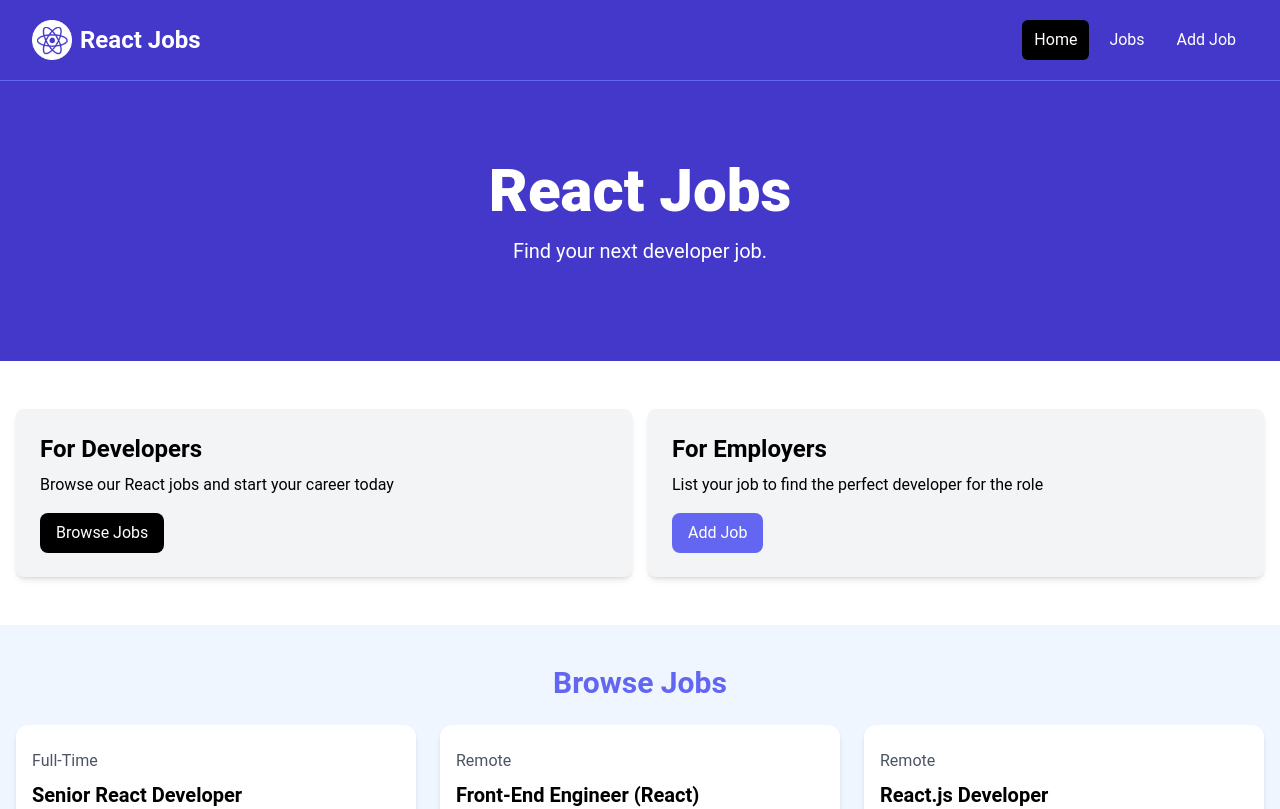
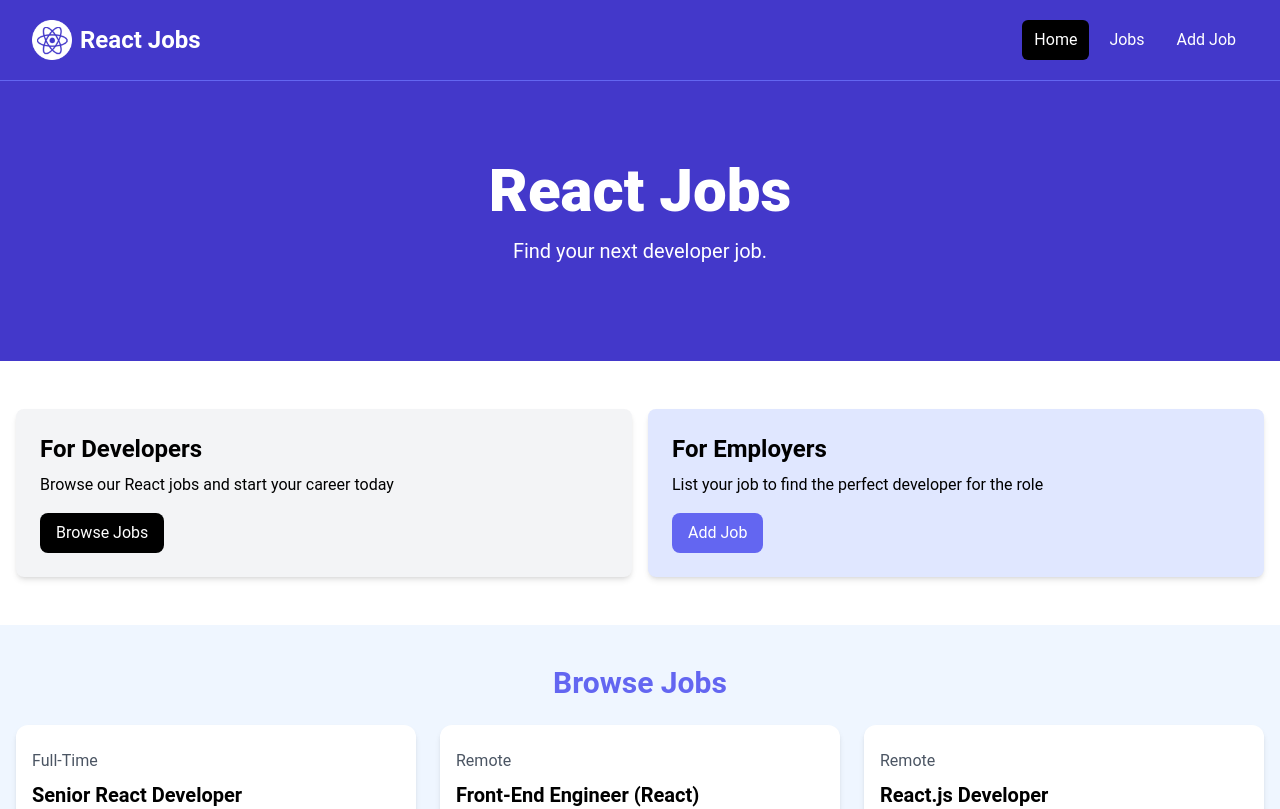
Before and after one commit to peywan/Job-Listing-Wreact, a React app: page / in a window 1280 px wide. Shown: the top 809 px of the page. Built offline with nearby package versions, Linux system fonts and the light colour scheme; the HTML template or start-up script is replaced by a standard one.

Commit message:
Added props to bg color for card in HomeCards

```diff
--- a/src/components/Card.jsx
+++ b/src/components/Card.jsx
@@ -1,8 +1,8 @@
 import PropTypes from 'prop-types';
 
-const Card = ({ children }) => {
+const Card = ({ children, bg = 'bg-gray-100' }) => {
     return (
-        <div className="bg-gray-100 shadow-md rounded-lg p-6 mb-4">{children}</div>
+        <div className={`${bg} p-6 mb-4 rounded-lg shadow-md`}>{children}</div>
     );
 };
 
--- a/src/components/HomeCards.jsx
+++ b/src/components/HomeCards.jsx
@@ -5,7 +5,7 @@
         <section className="py-4">
             <div className="container-xl lg:container m-auto">
                 <div className="grid grid-cols-1 md:grid-cols-2 gap-4 p-4 rounded-lg">
-                    <Card>
+                    <Card >
                         <h2 className="text-2xl font-bold">For Developers</h2>
                         <p className="mt-2 mb-4">
                             Browse our React jobs and start your career today
@@ -17,7 +17,7 @@
                             Browse Jobs
                         </a>
                     </Card>
-                    <Card>
+                    <Card bg = 'bg-indigo-100'>
                         <h2 className="text-2xl font-bold">For Employers</h2>
                         <p className="mt-2 mb-4">
                             List your job to find the perfect developer for the role
```
